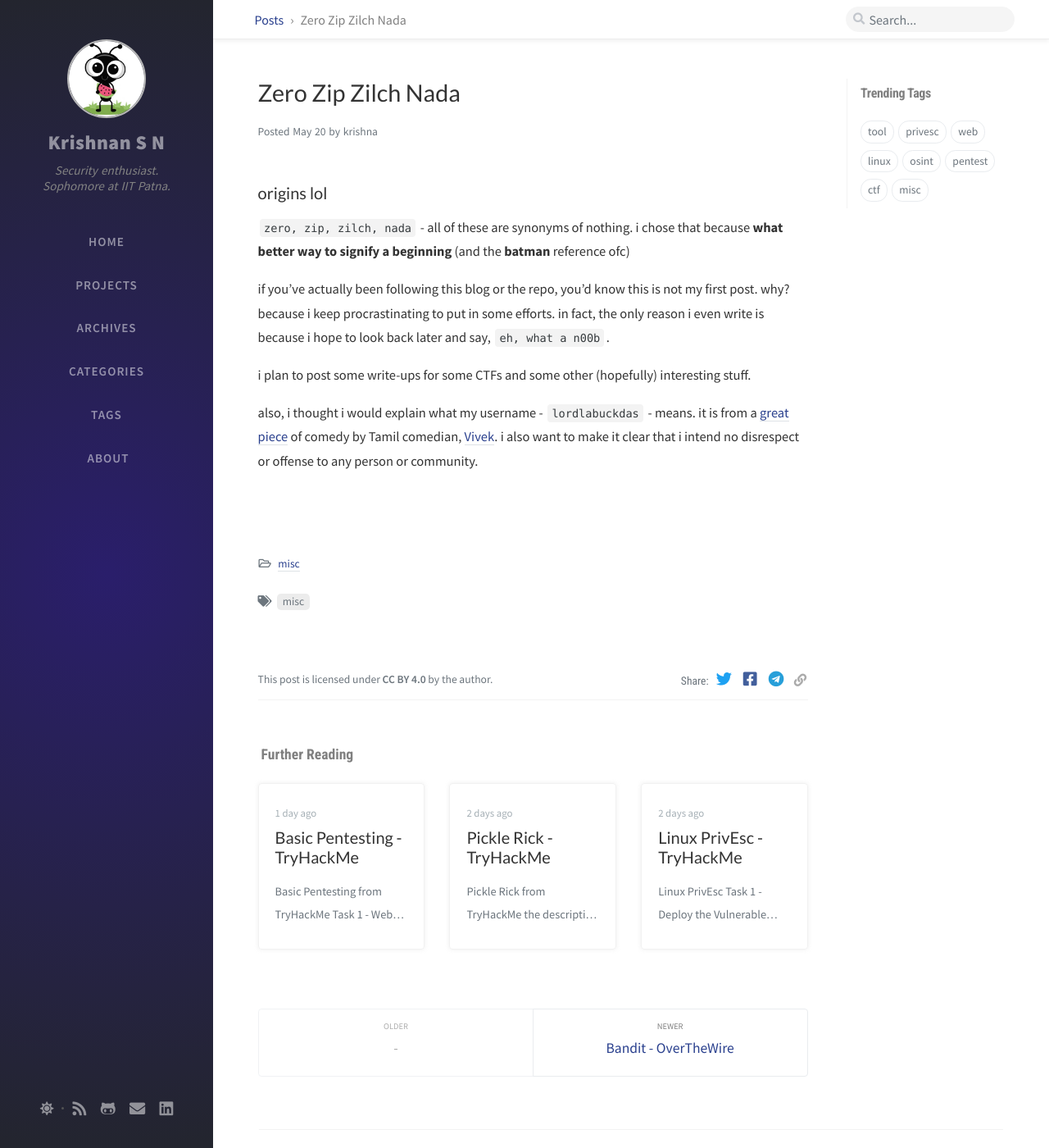
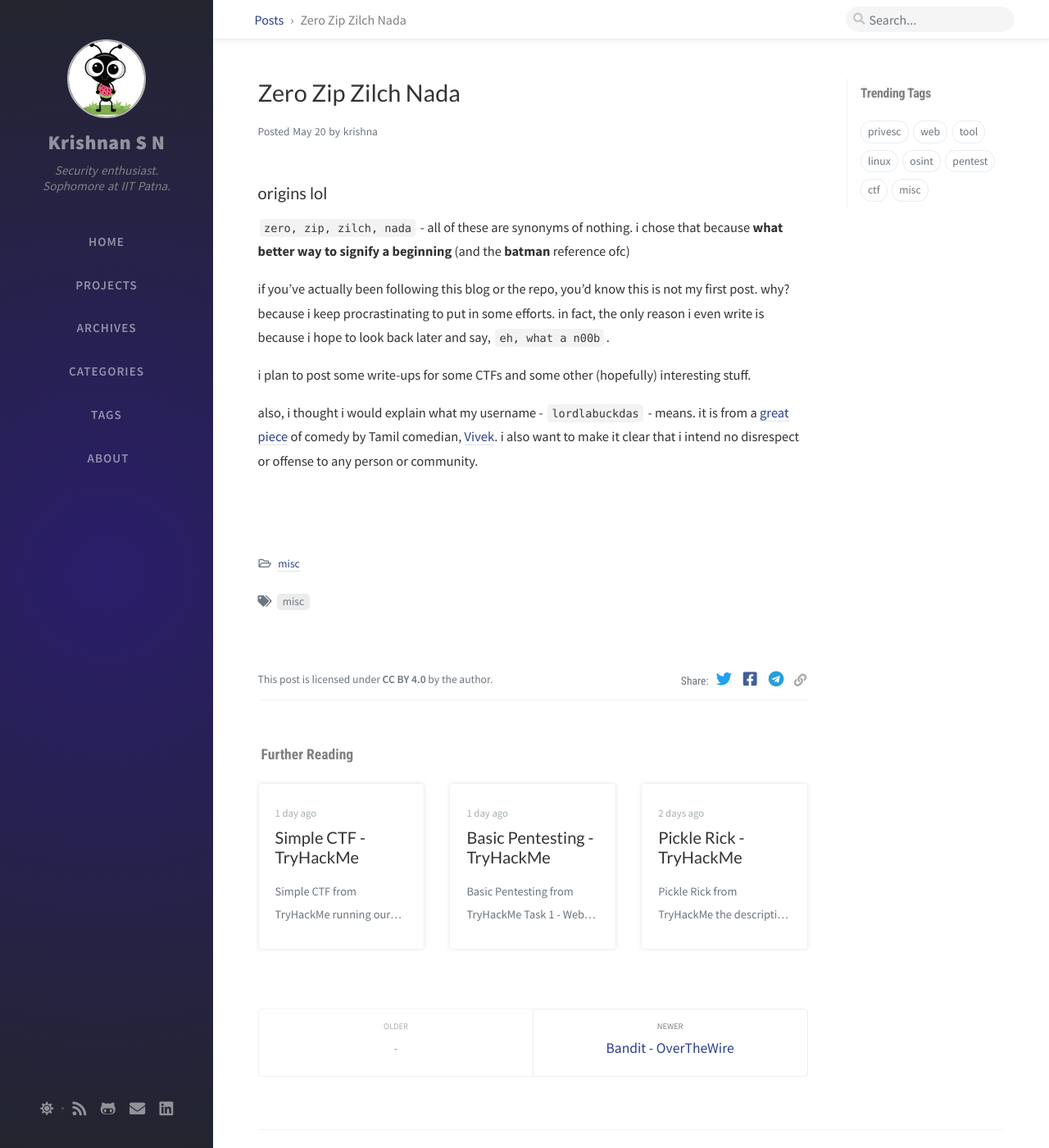
Before and after one commit to lordlabuckdas/lordlabuckdas.github.io, a Jekyll site: the page built from _posts/2020-05-20-zero.md, in a window 1280 px wide and 1400 px high. Shown: the whole window at 82% size. Built offline with Jekyll 4.4.1, drawn with Linux system fonts in a browser that asks for light colours; nearby versions of some CDN libraries; comment, search, counter and statistics services are not loaded.

Commit message:
renamed simplectf file for jekyll

```diff
--- a/_posts/simplectf.md
+++ b/_posts/2020-10-22-simplectf-tryhackme.md
@@ -1,3 +1,12 @@
+---
+title: "Simple CTF - TryHackMe"
+author: krishna
+description: "Walkthrough of Simple CTF from TryHackMe"
+date: 2020-10-22 00:00:00 +0530
+categories: [writeups, tryhackme]
+tags: [web, linux, privesc]
+---
+
 **[Simple CTF from TryHackMe](https://tryhackme.com/room/easyctf)**
 
 running our usual nmap scan, we get
```
